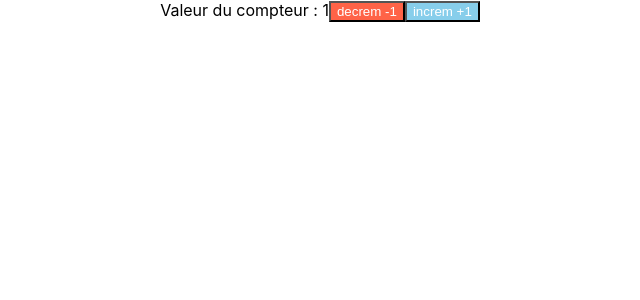
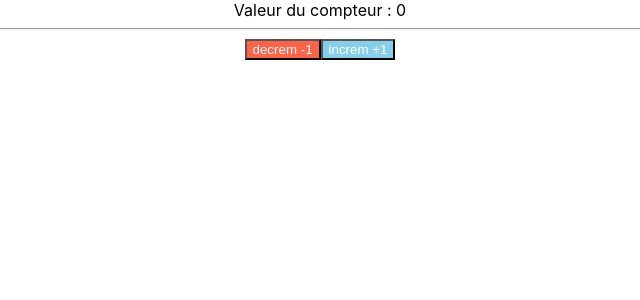
Before and after one commit to vinsag/30mai-tjs, a React (Create React App) app: page / in a window 1280 px wide. Shown: the top 300 px of the page, without its empty margins (320-960 px from the left). Built offline with nearby package versions, Linux system fonts and the light colour scheme.

Commit message:
state interface

```diff
--- a/src/App/App.tsx
+++ b/src/App/App.tsx
@@ -1,13 +1,31 @@
 import React from 'react';
 import Button from './components/Button/Button';
+interface IAppState {
+  message?: 'hello'|'goodbye',
+  counter: number
+}
+interface IAppProps{}
+class App extends React.Component<IAppProps,IAppState> {
 
-class App extends React.Component {
+  constructor(props:any) {
+    super(props);
+    this.state={message:'hello', counter:0}
+  }
+
   render() {
     return (
       <div className='App' style={{textAlign:'center'}}>
-        Valeur du compteur : 1
-        <Button bgColor='tomato'>decrem -1</Button>
-        <Button bgColor='skyblue'>increm +1</Button>
+        Valeur du compteur : {this.state.counter}
+        <hr />
+        <Button action={()=>{
+          this.setState({counter:this.state.counter-1})
+          console.log(this.state.counter);
+        }} bgColor='tomato'>decrem -1</Button>
+        <Button action={()=>{
+          this.setState({counter:this.state.counter+1})
+          console.log(this.state.counter);
+        }}
+        bgColor='skyblue'>increm +1</Button>
 
       </div>
     );
--- a/src/App/components/Button/Button.jsx
+++ b/src/App/components/Button/Button.jsx
@@ -14,6 +14,10 @@ function Button(props) {
       onClick={(evt) => {
         setisClicked(true);
         console.log("isClicked: " + isClicked);
+        if(props.action && typeof props.action==='function') {
+          props.action();
+        }
+
       }}
       className={`${style.Button}${
         props.className ? " " + props.className : ""
```
